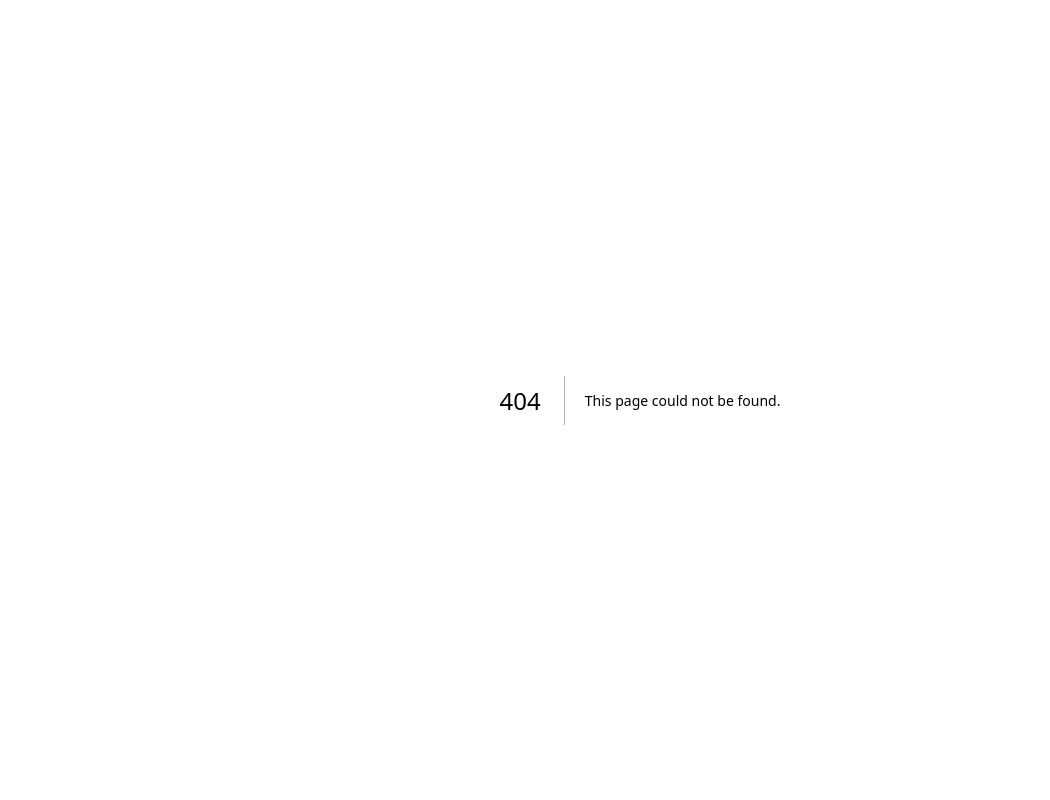
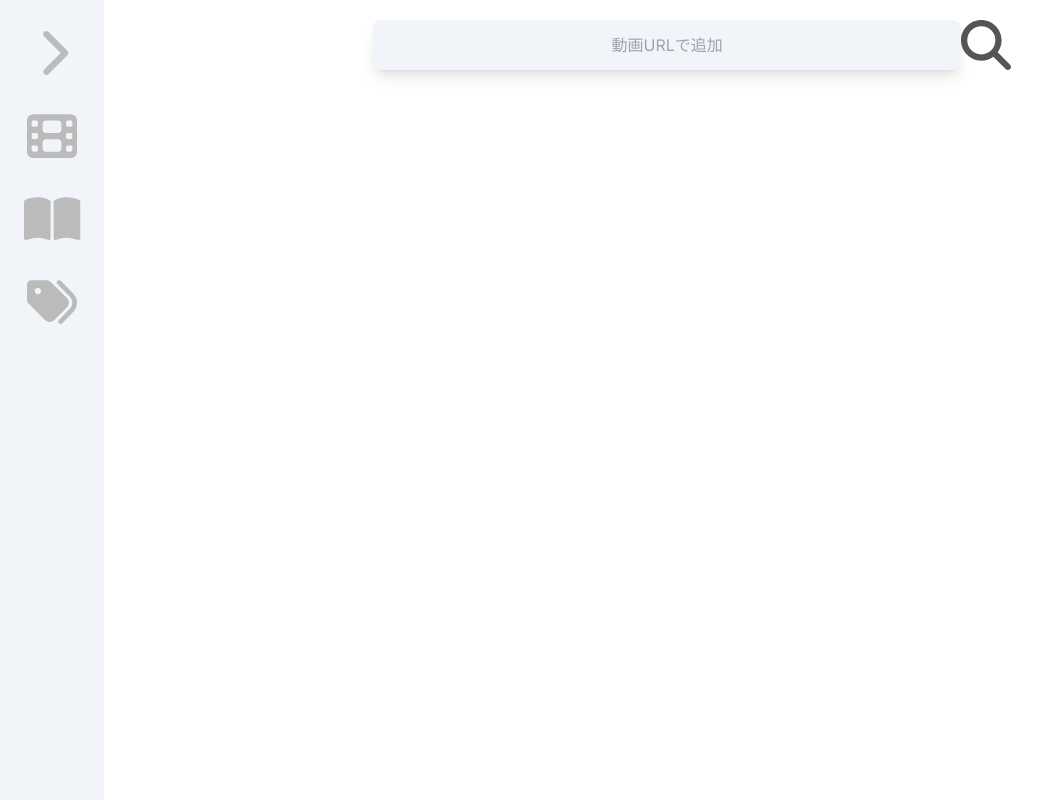
Before and after one commit to motsu8/youtube_note, a Next.js app: page /home in a window 1280 px wide. Before the commit this address had no page. Shown: the whole page, without its empty margins (0-1050 px from the left). Built offline with nearby package versions, Linux system fonts and the light colour scheme.

Commit message:
検索窓実装

```diff
--- /dev/null
+++ b/src/app/home/page.tsx
@@ -0,0 +1,13 @@
+import React from 'react'
+
+import Search from '@/components/search'
+import Sidebar from '@/components/sidebar'
+
+export default function Home() {
+  return (
+    <div className='flex'>
+      <Sidebar />
+      <Search />
+    </div>
+  )
+}
--- /dev/null
+++ b/src/app/loading.tsx
@@ -0,0 +1,4 @@
+export default function Loading() {
+    // Or a custom loading skeleton component
+    return <p>Loading...</p>
+}
--- a/src/app/page.tsx
+++ b/src/app/page.tsx
@@ -1,9 +1,28 @@
+'use client'
+
 import Image from 'next/image';
+import { useEffect } from 'react';
 
 import Sidebar from '@/components/sidebar';
 import SignUpForm from '@/components/signUpForm';
+import supabase from '@/utils/supabaseClient';
 
-export default function LandingPage() {
+
+
+export default function Landing() {
+
+  useEffect(()=>{
+    const getSession = async() =>{
+      const { data } = await supabase.auth.getSession()
+      if (data.session) {
+        window.location.href = '/home'
+        console.log(data)
+      }
+    }
+    getSession()
+  },[])
+
+
   return (
     <div className="flex">
       <Sidebar />
--- a/src/components/auth.tsx
+++ b/src/components/auth.tsx
@@ -11,19 +11,11 @@ export default function GoogleOauth() {
     });
   };
 
-    const getSession = async () => {
-      const { data } = await supabase.auth.getSession()
-      if(data.session){
-        console.log(data)
-      }
-    }
-
   return (
     <div className="shadow-lg px-3 py-1 max-w-fit rounded-lg">
       <button type="button" onClick={()=>auth()}>
         <Image src="/search.png" alt="Google icon" height={25} width={25} />
       </button>
-      <button type='button' onClick={()=>{getSession()}}>getSession</button>
     </div>
   );
 }
--- /dev/null
+++ b/src/components/search.tsx
@@ -0,0 +1,14 @@
+import { faMagnifyingGlass } from '@fortawesome/free-solid-svg-icons';
+import { FontAwesomeIcon } from '@fortawesome/react-fontawesome';
+import React from 'react'
+
+function Search() {
+  return (
+    <div className='flex justify-center align-center h-max w-full my-5'>
+        <input type="text" placeholder='動画URLで追加' className='w-1/2 bg-slate-100 shadow-lg rounded-lg px-4 text-center' />
+        <FontAwesomeIcon icon={faMagnifyingGlass} className='h-[50px]' color='#555555' />
+    </div>
+  )
+}
+
+export default Search
--- a/src/components/sidebar.tsx
+++ b/src/components/sidebar.tsx
@@ -1,7 +1,6 @@
 'use client';
 
 import {
-  faMagnifyingGlass,
   faChevronRight,
   faTags,
   faFilm,
@@ -46,22 +45,13 @@ export default function Sidebar() {
           <p>Note</p>
         </div>
         <IconButton
-          icon={toggle ? faChevronRight : faChevronLeft}
+          icon={toggle ? faChevronLeft : faChevronRight}
           iconClass={iconSize}
           bgClass={BG_CENTER}
           color={iconColor}
           setClickHandler={toggleBar}
         />
       </div>
-
-      <SideContent
-        toggle={toggle}
-        icon={faMagnifyingGlass}
-        iconClass={iconSize}
-        iconColor={iconColor}
-        setClickHandler={toggleBar}
-        title="検索"
-      />
 
       <SideContent
         toggle={toggle}
```
